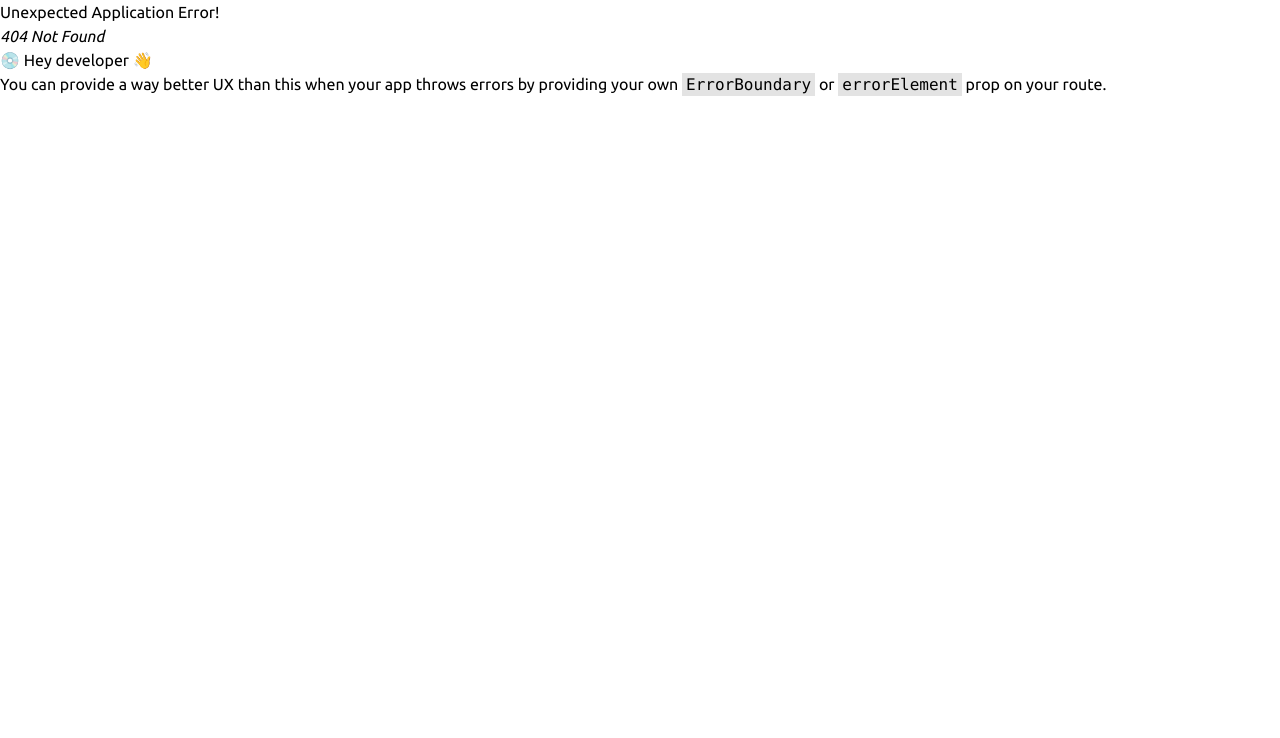
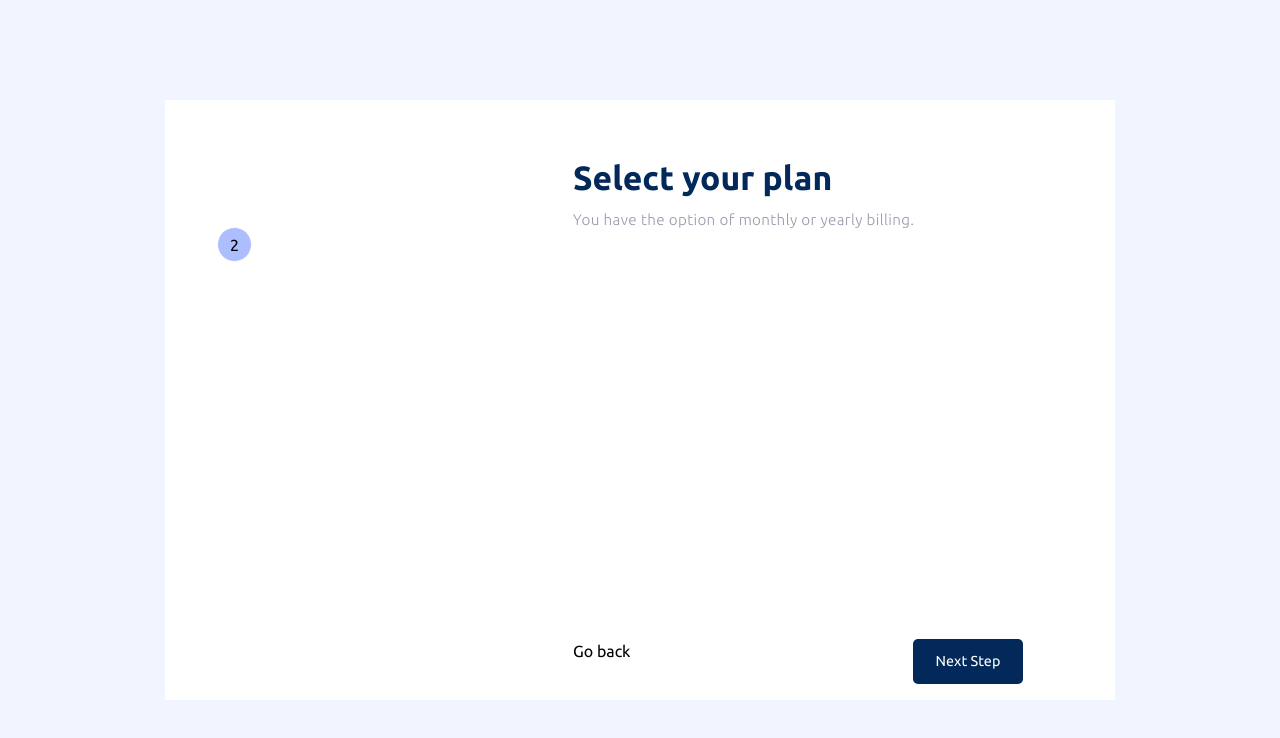
Before and after one commit to oluseguncodess/multi-step-form, a React (Vite) app: page /select-plan in a window 1280 px wide. Before the commit this address had no page. Shown: the top 738 px of the page. Built offline with nearby package versions, Linux system fonts and the light colour scheme.

Commit message:
feat:form-submission

```diff
--- a/package.json
+++ b/package.json
@@ -14,6 +14,7 @@
     "lucide-react": "^0.543.0",
     "react": "^19.1.1",
     "react-dom": "^19.1.1",
+    "react-hook-form": "^7.63.0",
     "react-router-dom": "^7.9.1",
     "tailwindcss": "^4.1.11"
   },
--- a/src/App.tsx
+++ b/src/App.tsx
@@ -1,7 +1,18 @@
 import { RouterProvider, createBrowserRouter } from 'react-router-dom';
 import RootLayout from './layouts/RootLayout';
+import AddOnForms from './components/forms/AddOnForms';
+import PersonalInfoForm from './components/forms/PersonalInfoForm';
 
-const router = createBrowserRouter([{ path: '/', element: <RootLayout /> }]);
+const router = createBrowserRouter([
+  {
+    path: '/',
+    element: <RootLayout />,
+    children: [
+      { index: true, element: <PersonalInfoForm /> },
+      { path: 'select-plan', element: <AddOnForms /> },
+    ],
+  },
+]);
 
 function App() {
   return <RouterProvider router={router} />;
--- /dev/null
+++ b/src/components/forms/AddOnForms.tsx
@@ -0,0 +1,3 @@
+export default function AddOnForms() {
+  return <div></div>
+}
--- a/src/components/forms/PersonalInfoForm.tsx
+++ b/src/components/forms/PersonalInfoForm.tsx
@@ -1,6 +1,12 @@
+import { useForm } from "react-hook-form";
 export default function PersonalInfoForm() {
+  const {handleSubmit} = useForm()
+
+  function handlePersonalFornSubmit() {
+    console.log('i work')
+  }
   return (
-    <form className='w-full flex flex-col gap-4 md:gap-8'>
+    <form className='w-full flex flex-col gap-4 md:gap-7' id="/" onSubmit={handleSubmit(handlePersonalFornSubmit)}>
       <div className='flex flex-col gap-1'>
         <label
           htmlFor='name'
--- /dev/null
+++ b/src/components/navigation/FormNavigation.tsx
@@ -0,0 +1,22 @@
+import { useLocation, Link } from 'react-router-dom';
+
+export default function FormNavigation() {
+  const { pathname } = useLocation();
+
+  const classes = pathname === '/' ? 'justify-end' : 'justify-between';
+
+  return (
+    <div className={`w-full flex ${classes}`}>
+      {pathname !== '/' && (
+        <Link to='..'>
+          <button>Go back</button>
+        </Link>
+      )}
+
+        <button className='w-[110px] h-[45px] py-1 px-2 md:p-4 bg-primary-blue-950 flex justify-center items-center text-white rounded-[5px] text-[0.9rem]' form={pathname} type='submit'>
+          Next Step
+        </button>
+
+    </div>
+  );
+}
--- a/src/components/sidebar/Sidebar.tsx
+++ b/src/components/sidebar/Sidebar.tsx
@@ -12,7 +12,7 @@ export default function Sidebar() {
 
   return (
     <div className='bg-[url("./bg-sidebar-mobile.svg")] h-40 w-full md:w-[270px] bg-cover bg-center bg-no-repeat md:h-full md:rounded-[5px] md:bg-[url("./bg-sidebar-desktop.svg")] flex justify-center md:justify-normal md:pl-9'>
-      <div className='w-[190px] flex md:flex-col justify-between md:justify-normal pt-9 md:pt-10 md:gap-10'>
+      <div className='w-[190px] flex md:flex-col justify-between md:justify-normal pt-9 md:pt-10 md:gap-9'>
         {navigation.map((sidebaritem) => (
         <SidebarItem
           key={sidebaritem.id}
--- a/src/layouts/RootLayout.tsx
+++ b/src/layouts/RootLayout.tsx
@@ -1,18 +1,25 @@
+import { Outlet} from 'react-router-dom';
 import FormHeadings from '../components/forms/FormHeadings';
-import PersonalInfoForm from '../components/forms/PersonalInfoForm';
+import FormNavigation from '../components/navigation/FormNavigation';
 import Sidebar from '../components/sidebar/Sidebar';
 
 export default function RootLayout() {
   return (
     <div className='w-full h-screen bg-body-background md:flex md:justify-center md:items-center overscroll-none relative'>
-      <div className='md:w-[950px] bg-white md:h-[600px] md:p-4 md:rounded-[5p] md:flex md:justify-between'>
+      <div className='md:w-[950px] bg-white md:h-[600px] md:p-4 md:rounded-[5p] md:flex md:justify-between relative'>
         <Sidebar />
         <div className='bg-white w-[95%] absolute z-10 top-25 left-1/2 transform -translate-x-1/2 md:static md:max-w-[550px] rounded-[10px] md:-translate-x-0 pt-7 px-6 pb-8 md:pt-10'>
-          <div className='w-full md:max-w-[450px] flex flex-col gap-5 md:gap-10'>
-            <FormHeadings/>
-            <PersonalInfoForm/>
+          <div className='w-full md:max-w-[450px] flex flex-col gap-5 md:gap-9'>
+            <FormHeadings />
+            <Outlet />
+          </div>
+          <div className='w-full max-w-[450px] absolute bottom-0 hidden md:block'>
+            <FormNavigation />
           </div>
         </div>
+      </div>
+      <div className='absolute bottom-0 w-full p-3 bg-white md:hidden'>
+        <FormNavigation />
       </div>
     </div>
   );
--- a/src/types/types.ts
+++ b/src/types/types.ts
@@ -4,3 +4,8 @@ export type sidebarItem = {
   description: string,
   path: string
 }
+
+export type storeContextType = {
+  currentStep: number,
+  setCurrentStep: (step: number) => void
+}
```
Also changed, not shown: 1 other file (tests, documents, lock files or other folders).
